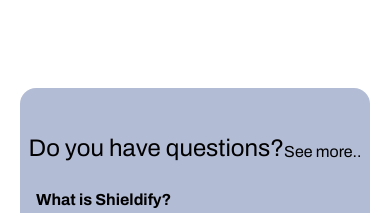
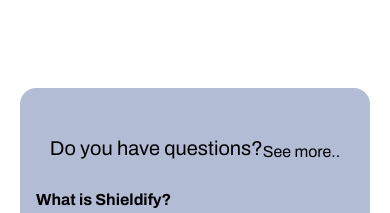
Before and after one commit to Bensteolly/capston-shiedify, a React (Create React App) app: page / in a window 390 px wide. Shown: the part 3940-4153 px from the top of the page. Built offline with nearby package versions, Linux system fonts and the light colour scheme.

Commit message:
responsiveness adjustments

```diff
--- a/src/Components/Question.jsx
+++ b/src/Components/Question.jsx
@@ -8,7 +8,7 @@
     return (
         <div className="max-w-full sm:max-w-[640px] md:max-w-[768px] lg:max-w-[1024px] xl:max-w-[1272px] mt-[100px] mx-5 sm:mx-auto py-11 bg-[#B3BCD5] rounded-2xl">
             <div className="flex items-center justify-center">
-                <h1 className="text-2xl sm:text-3xl md:text-4xl lg:text-5xl xl:text-6xl">Do you have questions?</h1>
+                <h1 className="text-xl sm:text-3xl md:text-4xl lg:text-5xl xl:text-6xl">Do you have questions?</h1>
                 <Link to="../Pages/FAQ.js" className="mt-2">See more..</Link>
             </div>
             <div className="mx-4 sm:mx-11 mt-6">
```
